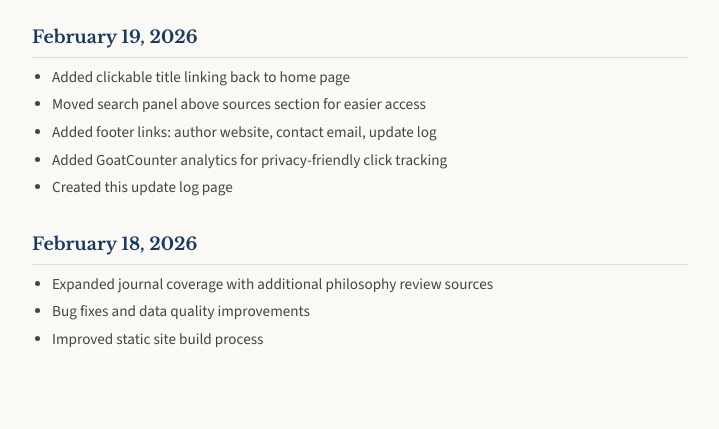
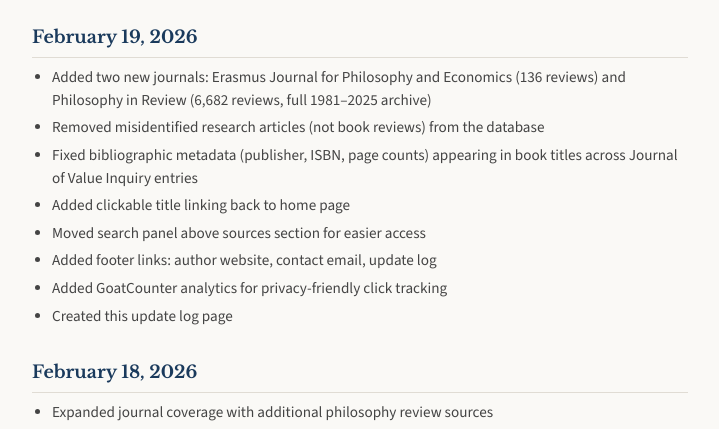
Before and after one commit to mzwolinski-png/philreviews, a Flask app: page /changelog in a window 1280 px wide. Shown: the part 149-578 px from the top of the page, without its empty margins (280-999 px from the left). Run offline with Flask 3, Linux system fonts and the light colour scheme; some libraries are stand-ins or nearby versions.

Commit message:
Update changelog with today's new journals and bug fixes
Co-Authored-By: Claude Opus 4.6 <noreply@anthropic.com>

```diff
--- a/docs/changelog.html
+++ b/docs/changelog.html
@@ -22,6 +22,9 @@
     <div class="changelog-entry">
         <h2>February 19, 2026</h2>
         <ul>
+            <li>Added two new journals: Erasmus Journal for Philosophy and Economics (136 reviews) and Philosophy in Review (6,682 reviews, full 1981&ndash;2025 archive)</li>
+            <li>Removed misidentified research articles (not book reviews) from the database</li>
+            <li>Fixed bibliographic metadata (publisher, ISBN, page counts) appearing in book titles across Journal of Value Inquiry entries</li>
             <li>Added clickable title linking back to home page</li>
             <li>Moved search panel above sources section for easier access</li>
             <li>Added footer links: author website, contact email, update log</li>
--- a/templates/changelog.html
+++ b/templates/changelog.html
@@ -22,6 +22,9 @@
     <div class="changelog-entry">
         <h2>February 19, 2026</h2>
         <ul>
+            <li>Added two new journals: Erasmus Journal for Philosophy and Economics (136 reviews) and Philosophy in Review (6,682 reviews, full 1981&ndash;2025 archive)</li>
+            <li>Removed misidentified research articles (not book reviews) from the database</li>
+            <li>Fixed bibliographic metadata (publisher, ISBN, page counts) appearing in book titles across Journal of Value Inquiry entries</li>
             <li>Added clickable title linking back to home page</li>
             <li>Moved search panel above sources section for easier access</li>
             <li>Added footer links: author website, contact email, update log</li>
```
